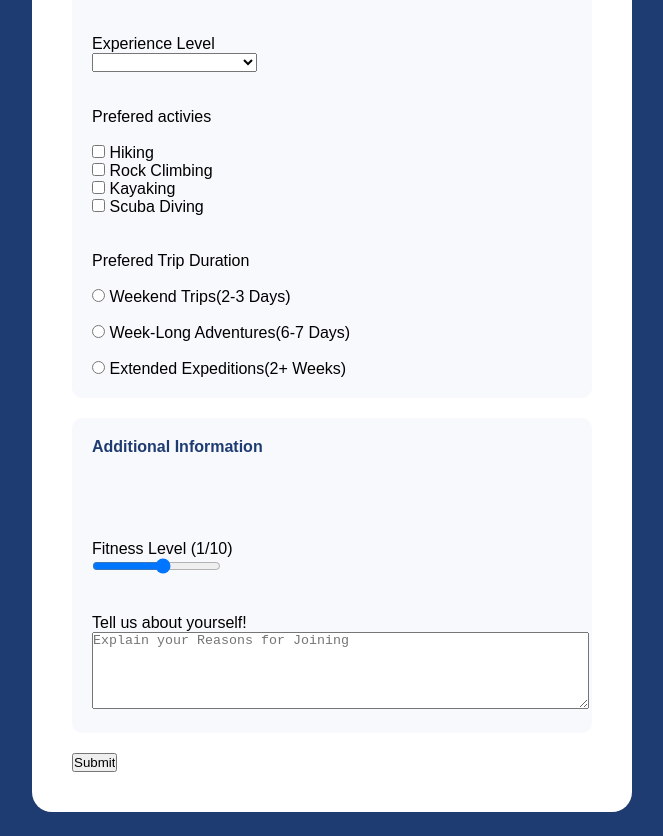
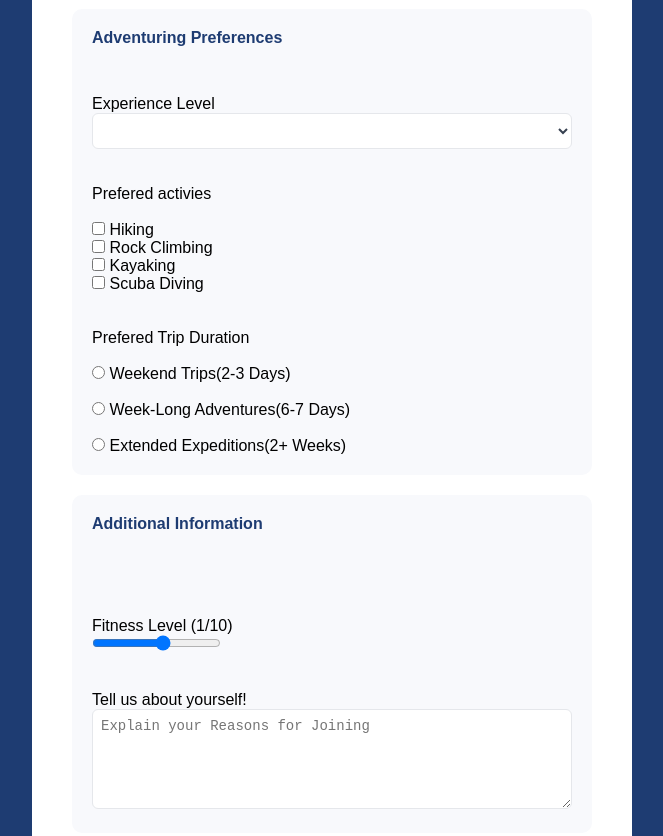
Before and after one commit to HalfCharlotte823/adventure-club, a plain HTML site: page index.html in a window 1280 px wide. Shown: the part 551-1387 px from the top of the page, without its empty margins (308-971 px from the left). Drawn offline with Linux system fonts and the light colour scheme.

Commit message:
Update adventure.css

```diff
--- a/adventure.css
+++ b/adventure.css
@@ -53,3 +53,31 @@
     padding: 20px;
     border-radius: 10px;
 }
+input[type="text"],
+input[type="email"],
+input[type="date"],
+input[type="password"],
+select,
+textarea {
+width: 100%;
+padding: 8px;
+border: 1px solid #e5e7eb;
+border-radius: 6px;
+background-color: white;
+color: #374151;
+font-size: 14px;
+}
+textarea {
+    min-height: 100px;
+    resize: vertical;
+    }
+.submit-btn {
+    width: 100%;
+    padding: 12px;
+    background-color: #1e3c72;
+    color: white;
+    border: none;
+    border-radius: 6px;
+    font-size: 16px;
+    cursor: pointer;
+}
```
